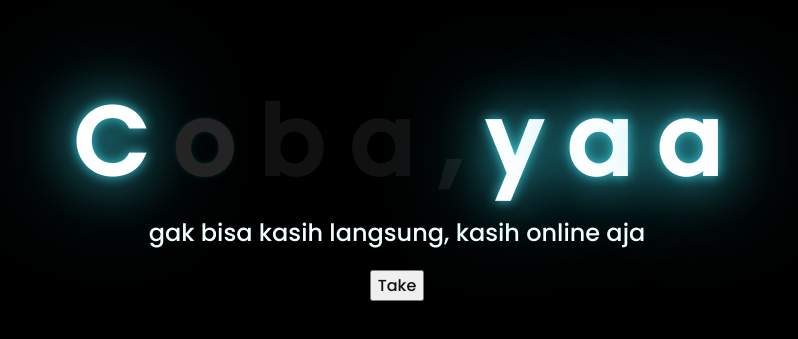
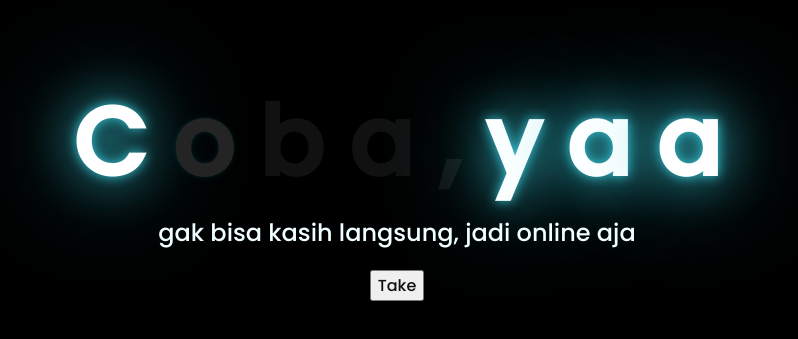
Before and after one commit to afdalmuski/bungaa, a plain HTML site: page index.html in a window 1280 px wide. Shown: the part 223-562 px from the top of the page, without its empty margins (251-1049 px from the left). Drawn offline with Linux system fonts and the light colour scheme.

Commit message:
Update index.html

```diff
--- a/index.html
+++ b/index.html
@@ -21,7 +21,7 @@
         <span>a</span>
     </div>
     <div class="description">
-        <span> gak bisa kasih langsung, kasih online aja</span>
+        <span> gak bisa kasih langsung, jadi online aja</span>
     </div>
     <div class="button">
         <button>
```
